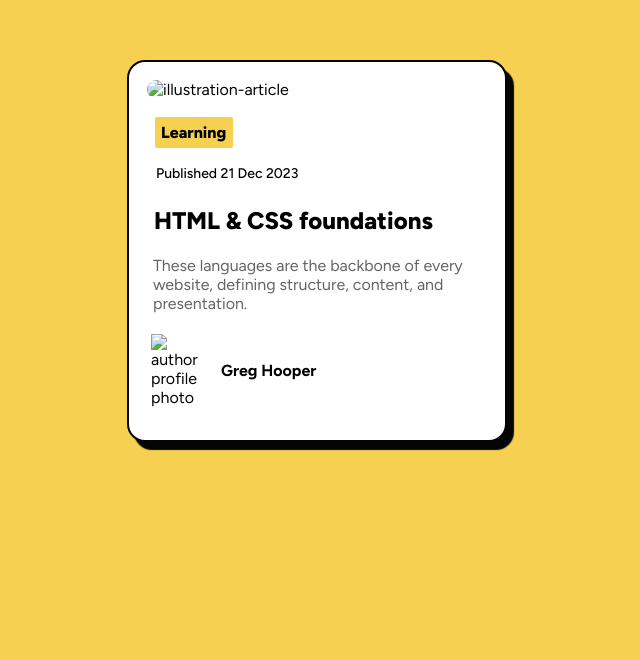
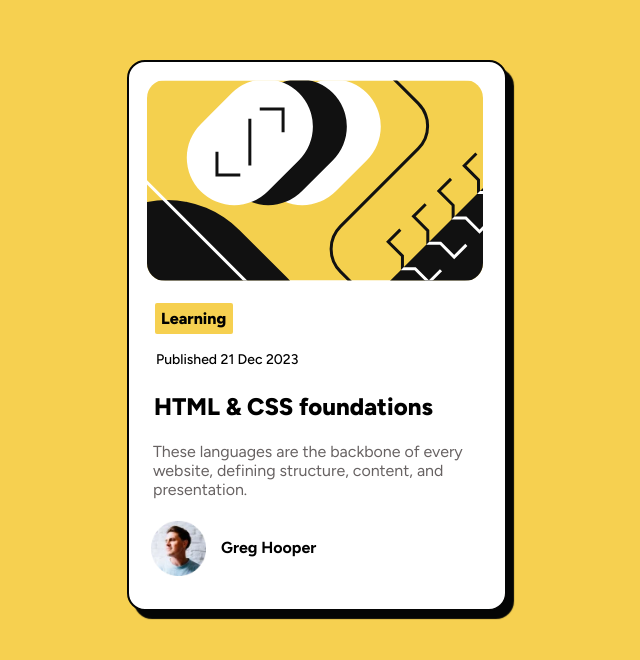
Before and after one commit to dineo-matla/Blog-Preview-Card, a plain HTML site: page index.html in a window 1280 px wide. Shown: the part 140-800 px from the top of the page, without its empty margins (323-963 px from the left). Drawn offline with Linux system fonts and the light colour scheme.

Commit message:
Updated image file paths and added redirects for ease of deployment

```diff
--- a/index.html
+++ b/index.html
@@ -22,8 +22,13 @@
   <body>
     <div class="container">
       <div class="header-img">
+        <!-- <img
+          src="../blog-preview-card-main/assets/images/illustration-article.svg"
+          alt="illustration-article"
+          class="header-img"
+        />-->
         <img
-          src="../blog-preview-card-main/assets/images/illustration-article.svg"
+          src="assets/images/illustration-article.svg"
           alt="illustration-article"
           class="header-img"
         />
@@ -40,8 +45,13 @@
         </p>
       </div>
       <div class="author">
+        <!--<img
+          src="../blog-preview-card-main/assets/images/image-avatar.webp"
+          alt="author profile photo"
+          class="author-img"
+        />-->
         <img
-          src="../blog-preview-card-main/assets/images/image-avatar.webp"
+          src="/assets/images/image-avatar.webp"
           alt="author profile photo"
           class="author-img"
         />
@@ -49,10 +59,12 @@
       </div>
     </div>
     <div class="attribution">
-      <p class="footer">Challenge by
-      <a href="https://www.frontendmentor.io?ref=challenge" target="_blank"
-        >Frontend Mentor</a
-      >. Coded by <a href="https://github.com/dineo-matla">Dineo Mashaba</a>.</p>
+      <p class="footer">
+        Challenge by
+        <a href="https://www.frontendmentor.io?ref=challenge" target="_blank"
+          >Frontend Mentor</a
+        >. Coded by <a href="https://github.com/dineo-matla">Dineo Mashaba</a>.
+      </p>
     </div>
   </body>
 </html>
```
Also changed, not shown: 1 other file.
